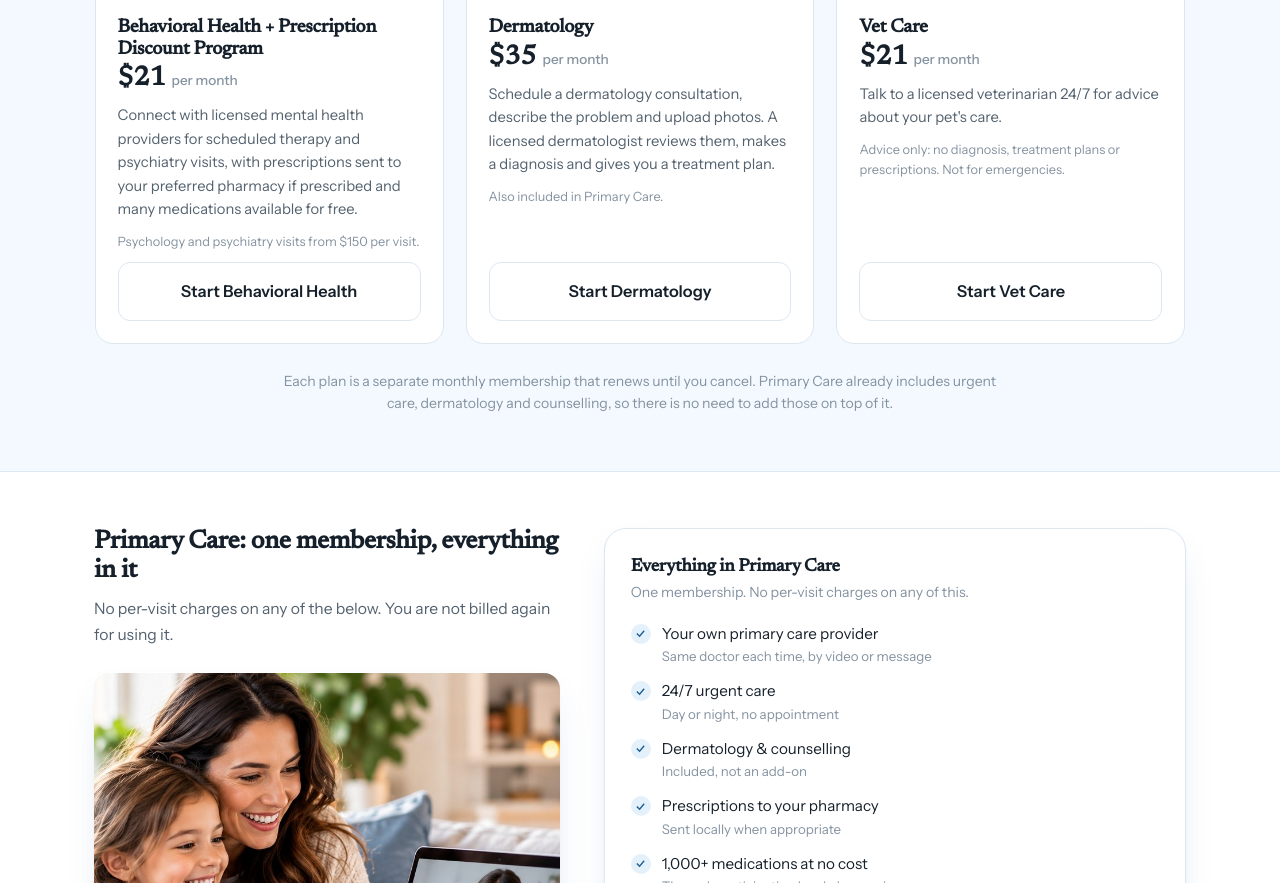
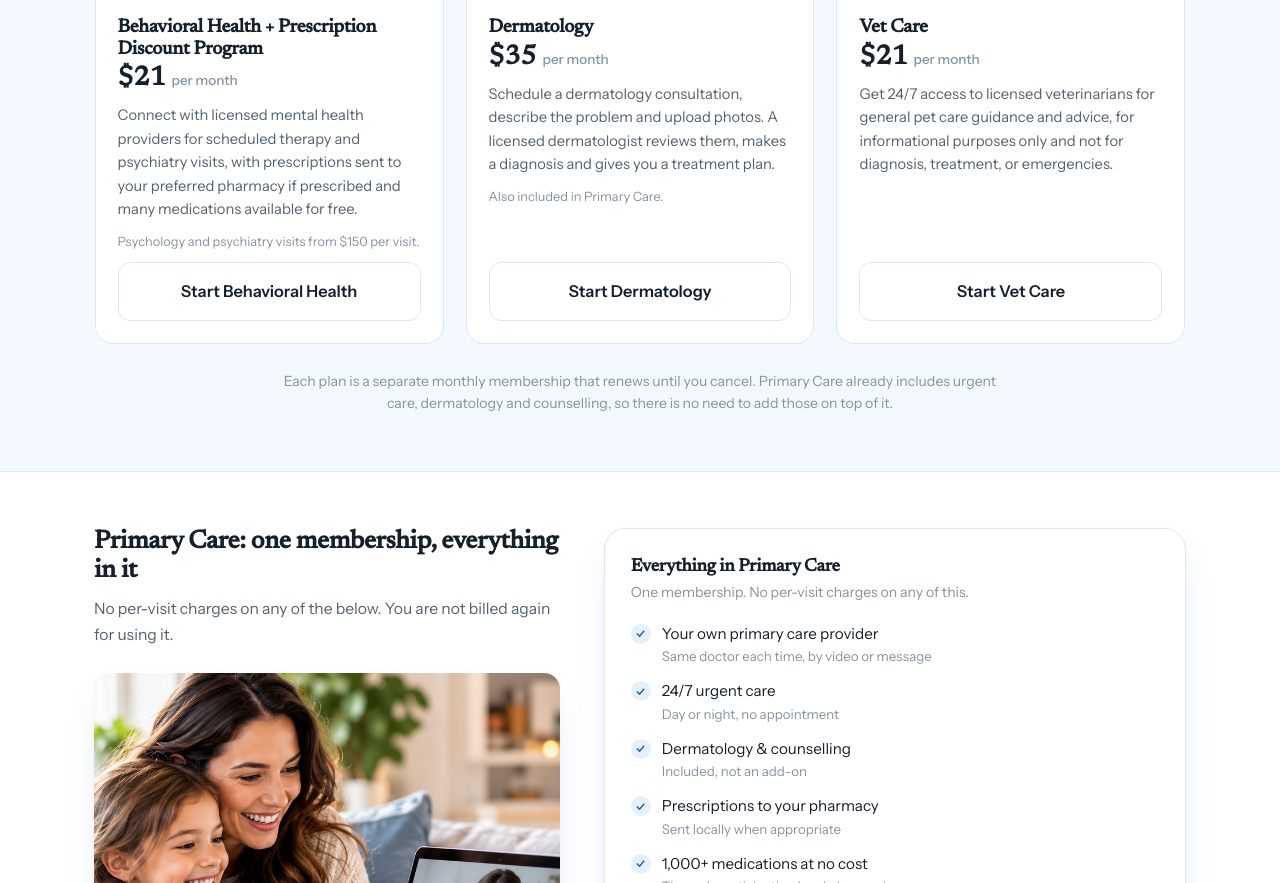
Before and after one commit to anirudhatalmale6-alt/telehealth-membership-demo, a plain HTML site: page index.html in a window 1280 px wide. Shown: the part 1946-2829 px from the top of the page. Drawn offline with Linux system fonts and the light colour scheme.

Commit message:
Vet Care: client's portal description

```diff
--- a/index.html
+++ b/index.html
@@ -812,8 +812,7 @@ var SERVICES = [
    blurb:'Schedule a dermatology consultation, describe the problem and upload photos. A licensed dermatologist reviews them, makes a diagnosis and gives you a treatment plan.',
    note:'Also included in Primary Care.'},
   {path:'vet-care', name:'Vet Care', short:'Vet Care', price:21, img:'img/svc/vet.jpg',
-   blurb:"Talk to a licensed veterinarian 24/7 for advice about your pet's care.",
-   note:'Advice only: no diagnosis, treatment plans or prescriptions. Not for emergencies.'}
+   blurb:'Get 24/7 access to licensed veterinarians for general pet care guidance and advice, for informational purposes only and not for diagnosis, treatment, or emergencies.'}
 ];
 
 var LEAD_URL   = '';          /* Apps Script endpoint, same pattern as crashclaimreview */
```
